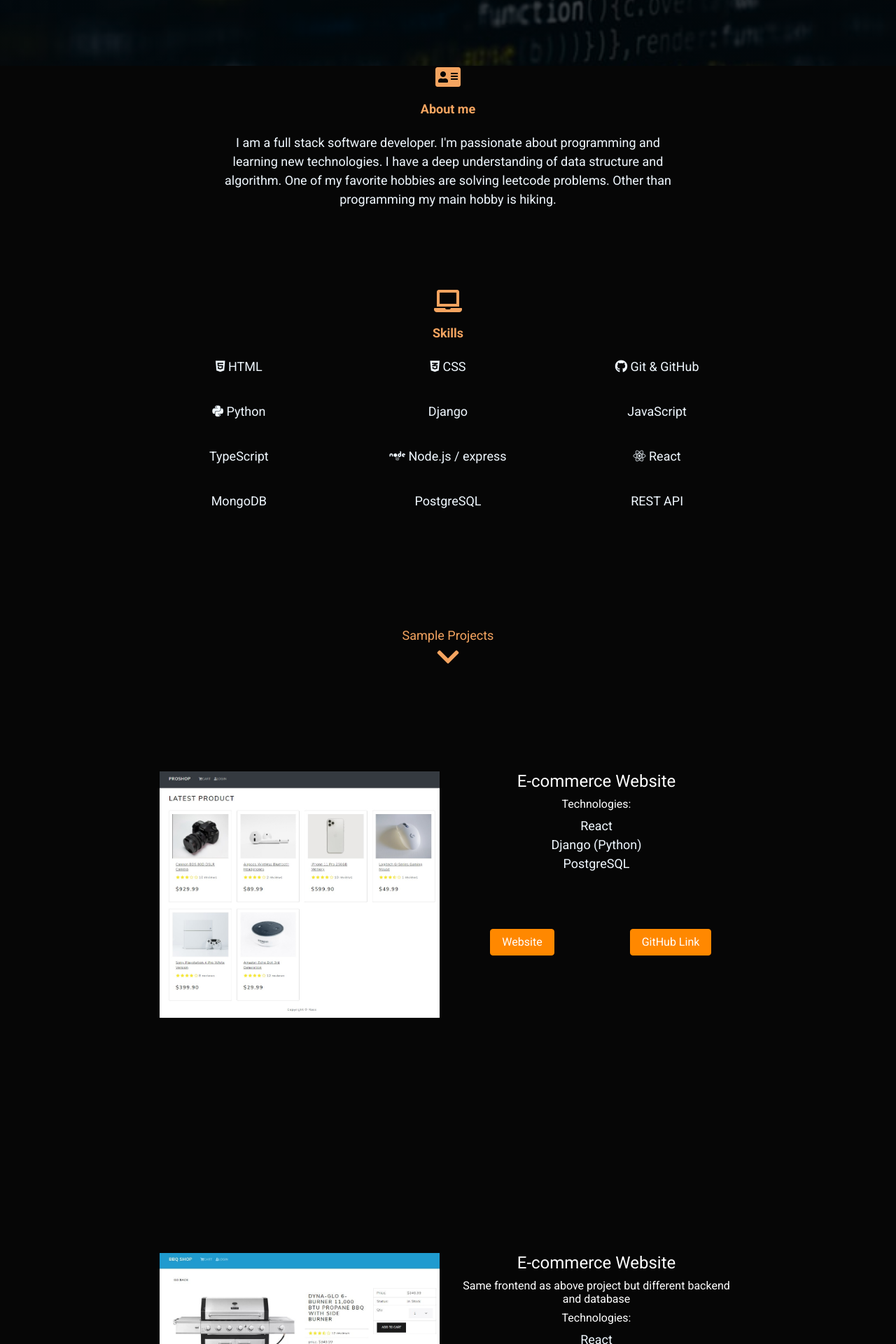
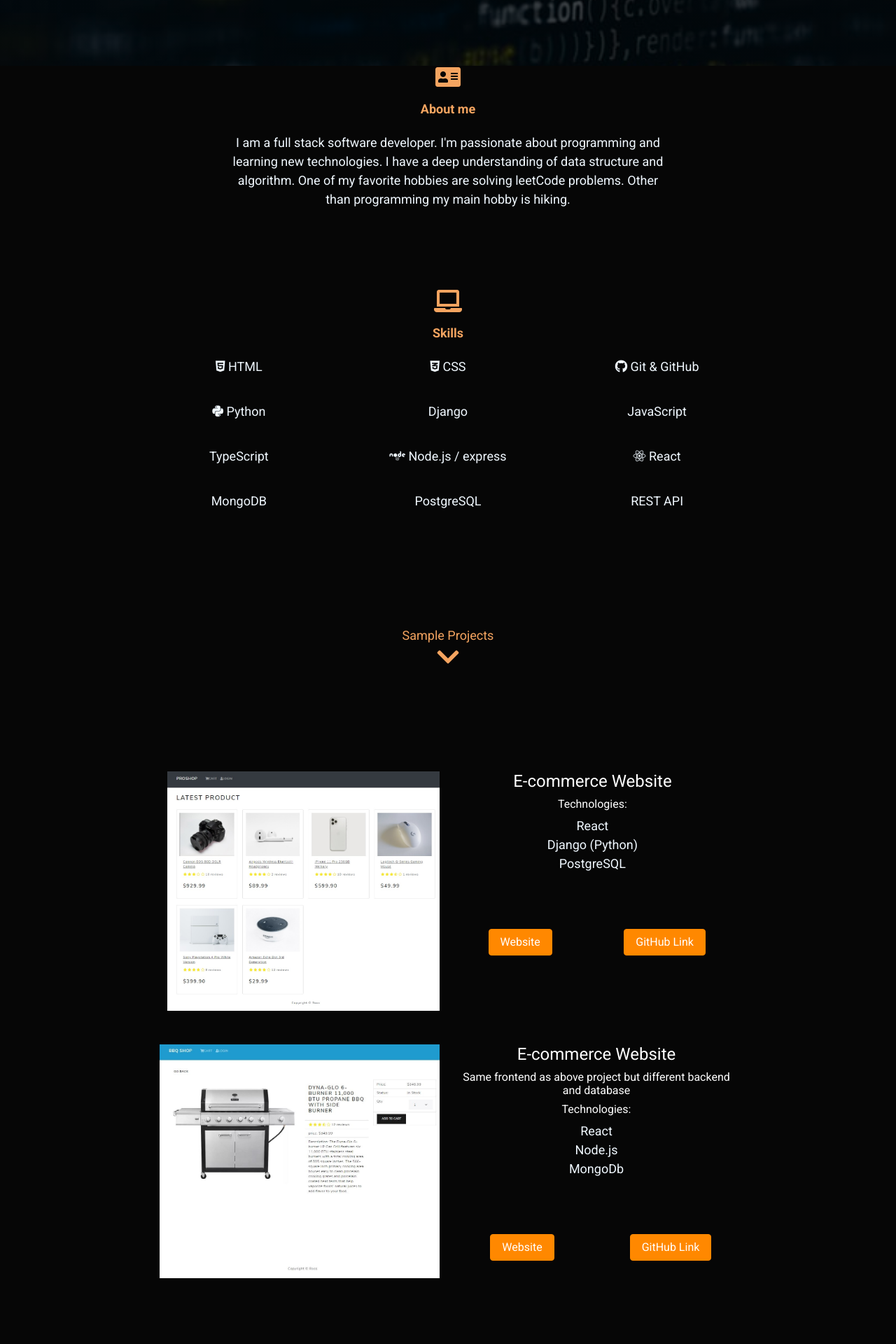
Before and after one commit to Ross-Ghazi/Portfolio, a React (Create React App) app: page / in a window 1280 px wide. Shown: the part 706-2626 px from the top of the page at 70% size. After the commit the page ends 2532 px from the top, so only its background shows below. Built offline with nearby package versions, Linux system fonts and the light colour scheme.

Commit message:
updated website links

```diff
--- a/src/App.js
+++ b/src/App.js
@@ -1,14 +1,6 @@
 import "./App.css";
-import react, { useEffect } from "react";
-import {
-  Navbar,
-  Container,
-  Nav,
-  NavDropdown,
-  Row,
-  Col,
-  Button,
-} from "react-bootstrap";
+import { useEffect } from "react";
+import { Container, Row, Col, Button } from "react-bootstrap";
 import sample from "./image/Sample.jpg";
 import sample2 from "./image/sample2.JPG";
 import Aos from "aos";
@@ -42,7 +34,7 @@ function App() {
             <div className="title ">About me</div>I am a full stack software
             developer. I'm passionate about programming and learning new
             technologies. I have a deep understanding of data structure and
-            algorithm. One of my favorite hobbies are solving leetcode problems.
+            algorithm. One of my favorite hobbies are solving leetCode problems.
             Other than programming my main hobby is hiking.
           </div>
         </div>
@@ -124,7 +116,7 @@ function App() {
         </div>
       </section>
       <section className="container width ">
-        <div className="text   samle_project">
+        <div className="text   sample_project">
           <Container className=" height100  ">
             <Row className="height100  width100 ">
               <Col data-aos="fade-right" md={6} className="">
@@ -170,7 +162,7 @@ function App() {
       </section>
       <div className="height6rem"></div>
       <section className="container width ">
-        <div className="text   samle_project">
+        <div className="text   sample_project">
           <Container className=" height100  ">
             <Row className="height100  width100 ">
               <Col data-aos="fade-right" md={6} className="">
@@ -196,7 +188,7 @@ function App() {
                   <div className="spacer5rem"></div>
                   <Col>
                     <a
-                      href="https://e-commerce-react-nodejs.herokuapp.com/#/"
+                      href="https://ecommerce-3x9c.onrender.com/#/"
                       target="_blank"
                       rel="noreferrer noopener"
                     >
```
Also changed, not shown: 1 other file (tests, documents, lock files or other folders).
